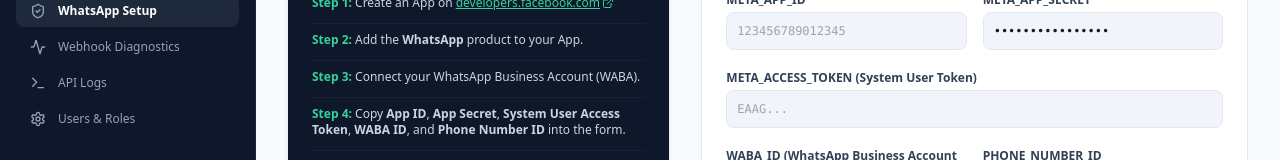
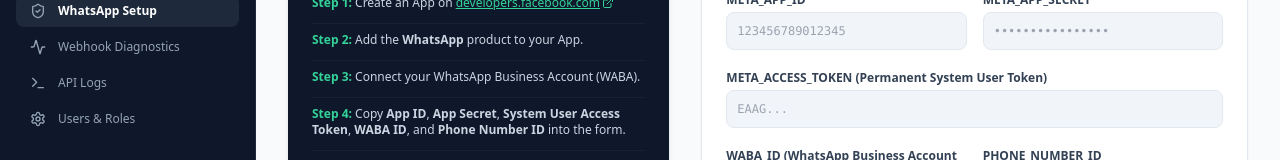
Before and after one commit to msdnaveen07-source/whatsapp, a Next.js app: page /settings/whatsapp in a window 1280 px wide. Shown: the part 388-548 px from the top of the page. Built offline with nearby package versions, Linux system fonts and the light colour scheme; no server answers; the database is empty; sample sign-in values are in the browser's storage.

Commit message:
Permanently preserve saved Meta access token without re-entering

```diff
--- a/src/app/api/settings/whatsapp/route.ts
+++ b/src/app/api/settings/whatsapp/route.ts
@@ -66,11 +66,13 @@
       webhookVerifyToken: webhookVerifyToken || 'whcrm_verify_9f7d3a2c8b6e4a1f',
     };
 
-    // Only update sensitive tokens if provided (and not masked stars)
-    if (appSecret && !appSecret.includes('••••')) {
+    // Only update sensitive tokens if provided (and not masked stars/dots)
+    const isMaskedVal = (v?: string) => !v || v.includes('•') || v.includes('***');
+
+    if (!isMaskedVal(appSecret)) {
       updateData.appSecret = appSecret;
     }
-    if (accessToken && !accessToken.includes('••••')) {
+    if (!isMaskedVal(accessToken)) {
       updateData.accessToken = accessToken;
     }
 
--- a/src/app/settings/whatsapp/page.tsx
+++ b/src/app/settings/whatsapp/page.tsx
@@ -38,6 +38,8 @@
         setForm(prev => ({
           ...prev,
           ...data.connection,
+          accessToken: '', // Keep empty so user never accidentally overwrites saved token with dots
+          appSecret: '',
         }));
         setConnectionStatus(data.connection.status || 'CONNECTED');
       }
@@ -261,10 +263,12 @@
           </div>
 
           <div>
-            <label className="text-xs font-semibold text-slate-700 block mb-1">META_ACCESS_TOKEN (System User Token)</label>
+            <label className="text-xs font-semibold text-slate-700 block mb-1">
+              META_ACCESS_TOKEN (Permanent System User Token)
+            </label>
             <input
               type="password"
-              placeholder="EAAG..."
+              placeholder={form.wabaId ? "Token is securely saved in database (leave blank to keep existing)" : "EAAG..."}
               value={form.accessToken || ''}
               onChange={e => setForm({ ...form, accessToken: e.target.value })}
               className="w-full p-2.5 bg-slate-100 border border-slate-200 rounded-lg text-xs font-mono"
```
